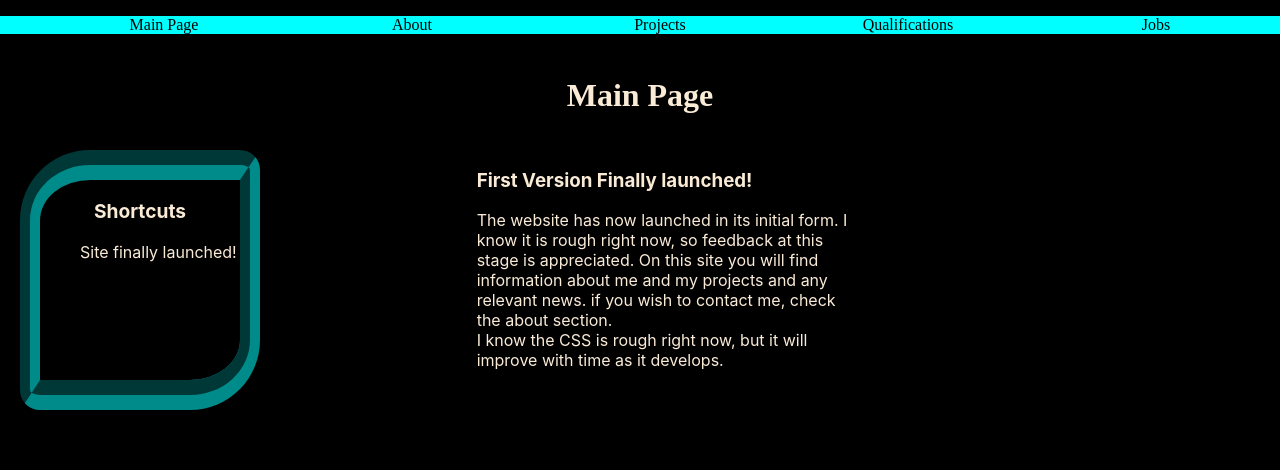
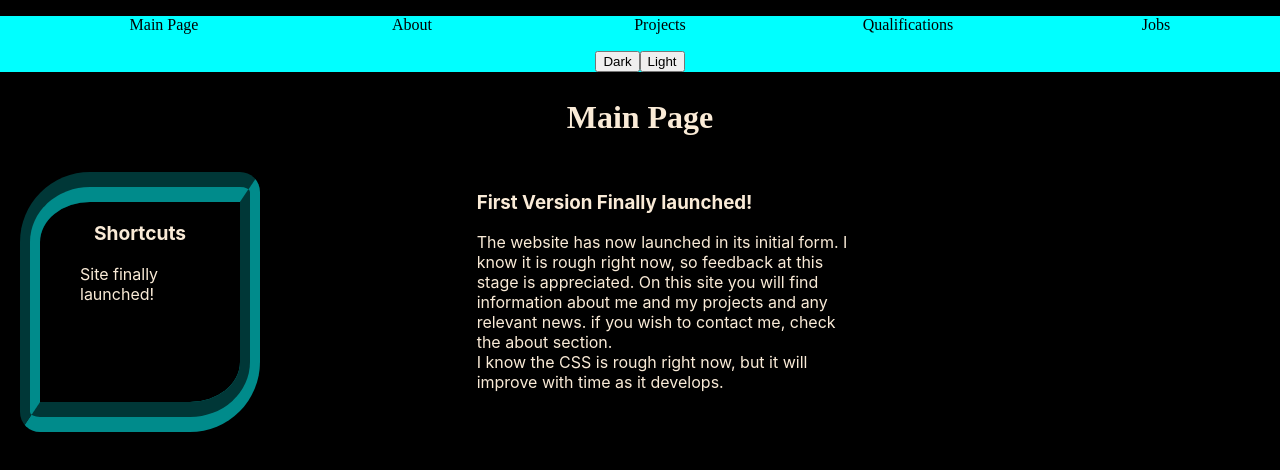
Before and after one commit to Thelangostudent/Personal-Website, a React (Create React App) app in the folder personal-website/: page / in a window 1280 px wide. Shown: the top 470 px of the page. Built offline with nearby package versions, Linux system fonts and the light colour scheme.

Commit message:
Added DarkLight button, function yet to be implemented. Release delay might be neccessary to meet quality.

```diff
--- a/personal-website/src/cssFiles/baseQualificationsPage.css
+++ b/personal-website/src/cssFiles/baseQualificationsPage.css
@@ -16,6 +16,8 @@
 
     font-size:xx-large;
 
+    text-align: center;
+
 }
 
 #qualificationsContainer
@@ -24,7 +26,9 @@
 
 }
 
-.qualificationsTitle
+.shortCut
 {
-
+    text-align:left;
+    margin-right:10px;
+    margin-bottom:10px;
 }
--- /dev/null
+++ b/personal-website/src/darkLightButton/darklightButton.js
@@ -0,0 +1,31 @@
+// JavaScript source code
+
+
+
+function darkLightButton() {
+
+
+    return (
+        <div>
+        <button type="button" id="darkButton">Dark</button>
+        <button type="button" id="lightButton">Light</button>
+
+        </div >
+
+
+
+
+        );
+
+
+
+
+}
+
+export default darkLightButton;
+
+function darkOrLightMode() {
+
+
+
+}
--- a/personal-website/src/navBar/navBar.js
+++ b/personal-website/src/navBar/navBar.js
@@ -10,6 +10,7 @@
 
 import { Outlet, Link } from 'react-router-dom';
 import '../cssFiles/navBar.css';
+import  DarkLightButton  from '../darkLightButton/darklightButton';
 
 
  function navBar() {
@@ -31,11 +32,12 @@ import '../cssFiles/navBar.css';
                         <Link to ="/baseQualificationsPage">Qualifications</Link>
                     </li>
                     <li className="navItem">
-                        <Link to ="/baseJobPage" >Jobs</Link>
+                        <Link to="/baseJobPage" >Jobs</Link>
+
                     </li>
 
                 </ul>
-
+                <DarkLightButton />
 
             </nav>
             <Outlet/>
```
